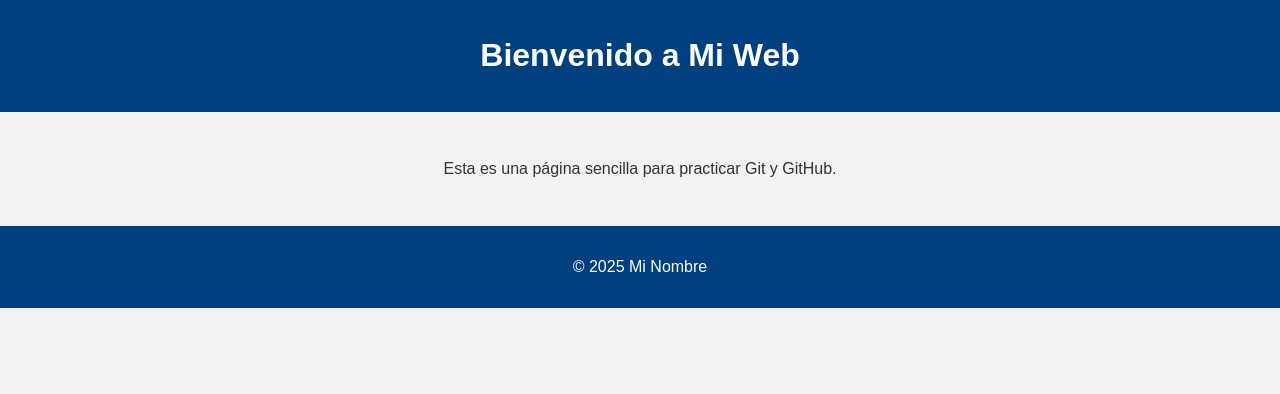
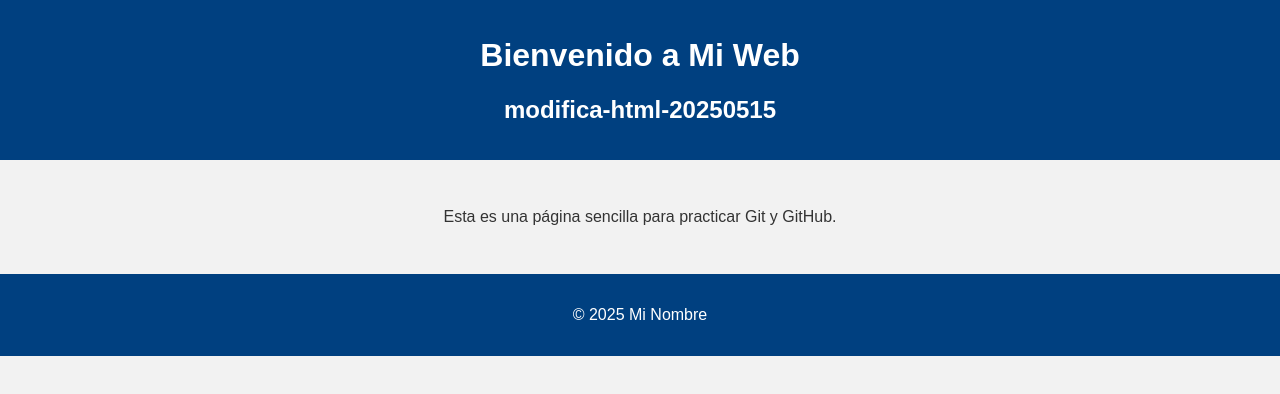
Before and after one commit to rpozrue/tarp1-rpozo, a plain HTML site: page index.html in a window 1280 px wide. Drawn offline with Linux system fonts and the light colour scheme.

Commit message:
Modificación incluyendo un h2 en index.html desde la rama modifica-html-20250515

```diff
--- a/index.html
+++ b/index.html
@@ -10,6 +10,7 @@
 <body>
   <header>
     <h1>Bienvenido a Mi Web</h1>
+<h2>modifica-html-20250515</h2>
   </header>
   <main>
     <p>Esta es una página sencilla para practicar Git y GitHub.</p>
```
